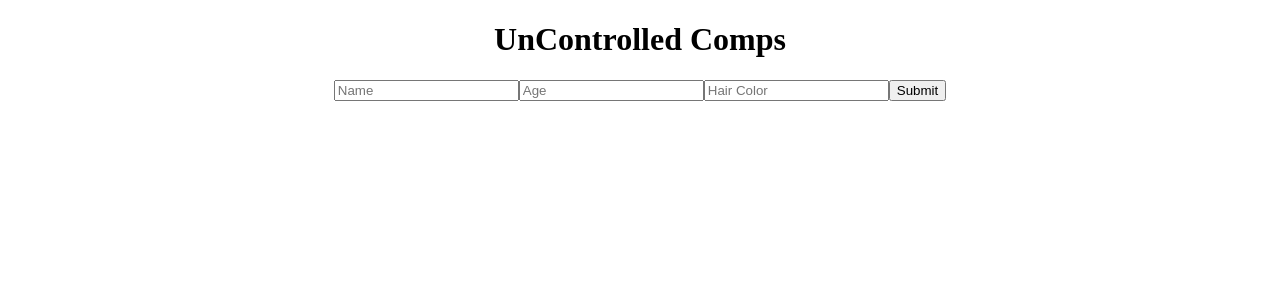
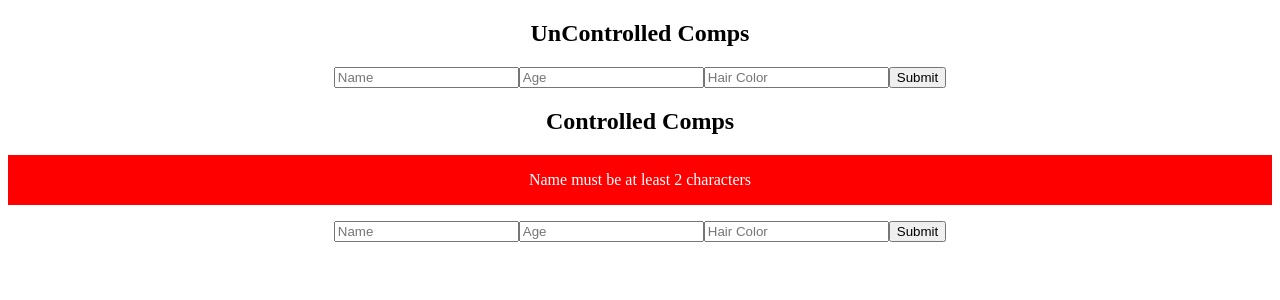
Before and after one commit to fpigeonjr/react-design-patterns, a React (Vite) app: page / in a window 1280 px wide. Shown: the top 300 px of the page. Built offline with nearby package versions, Linux system fonts and the light colour scheme.

Commit message:
adds Controlled form

```diff
--- a/src/App.jsx
+++ b/src/App.jsx
@@ -1,11 +1,14 @@
 import "./App.css"
 import { UncontrolledForm } from "./UncontrolledForm"
+import { ControlledForm } from "./ControlledForm"
 
 function App() {
   return (
     <>
-      <h1>UnControlled Comps</h1>
+      <h2>UnControlled Comps</h2>
       <UncontrolledForm />
+      <h2>Controlled Comps</h2>
+      <ControlledForm />
     </>
   )
 }
--- /dev/null
+++ b/src/ControlledForm.jsx
@@ -0,0 +1,51 @@
+import React from "react"
+import styled from "styled-components"
+
+export const ControlledForm = () => {
+  const [nameInputError, setNameInputError] = React.useState("")
+  const [name, setName] = React.useState("")
+  const [age, setAge] = React.useState()
+  const [hairColor, setHairColor] = React.useState("")
+
+  React.useEffect(() => {
+    if (name.length < 2) {
+      setNameInputError("Name must be at least 2 characters")
+    } else {
+      setNameInputError("")
+    }
+  }, [name])
+
+  return (
+    <form>
+      {nameInputError && <ErrorMsg>{nameInputError}</ErrorMsg>}
+      <input
+        name="name"
+        type="text"
+        placeholder="Name"
+        value={name}
+        onChange={(e) => setName(e.target.value)}
+      />
+      <input
+        name="age"
+        type="number"
+        placeholder="Age"
+        value={age}
+        onChange={(e) => setAge(Number(e.target.value))}
+      />
+      <input
+        name="hairColor"
+        type="text"
+        placeholder="Hair Color"
+        value={hairColor}
+        onChange={(e) => setHairColor(e.target.value)}
+      />
+      <button>Submit</button>
+    </form>
+  )
+}
+
+const ErrorMsg = styled.p`
+  background-color: red;
+  color: white;
+  padding: 1em;
+`
```
